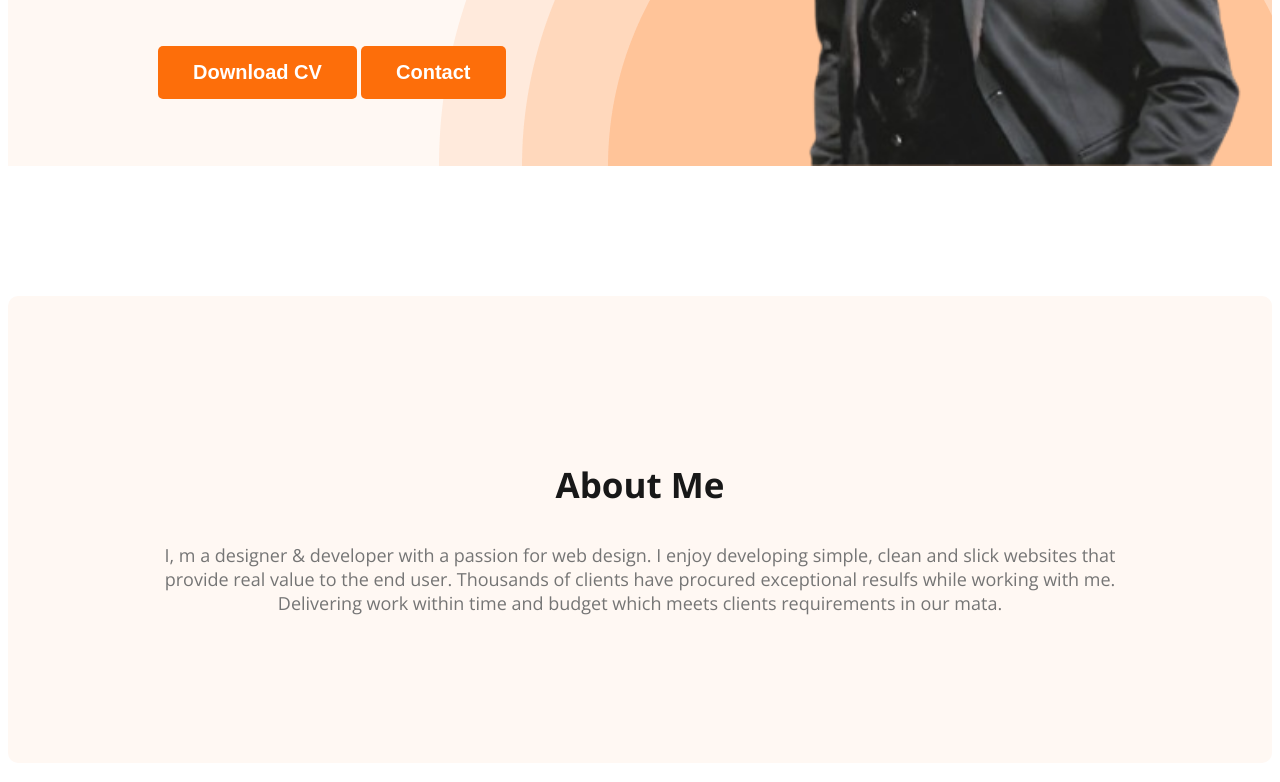
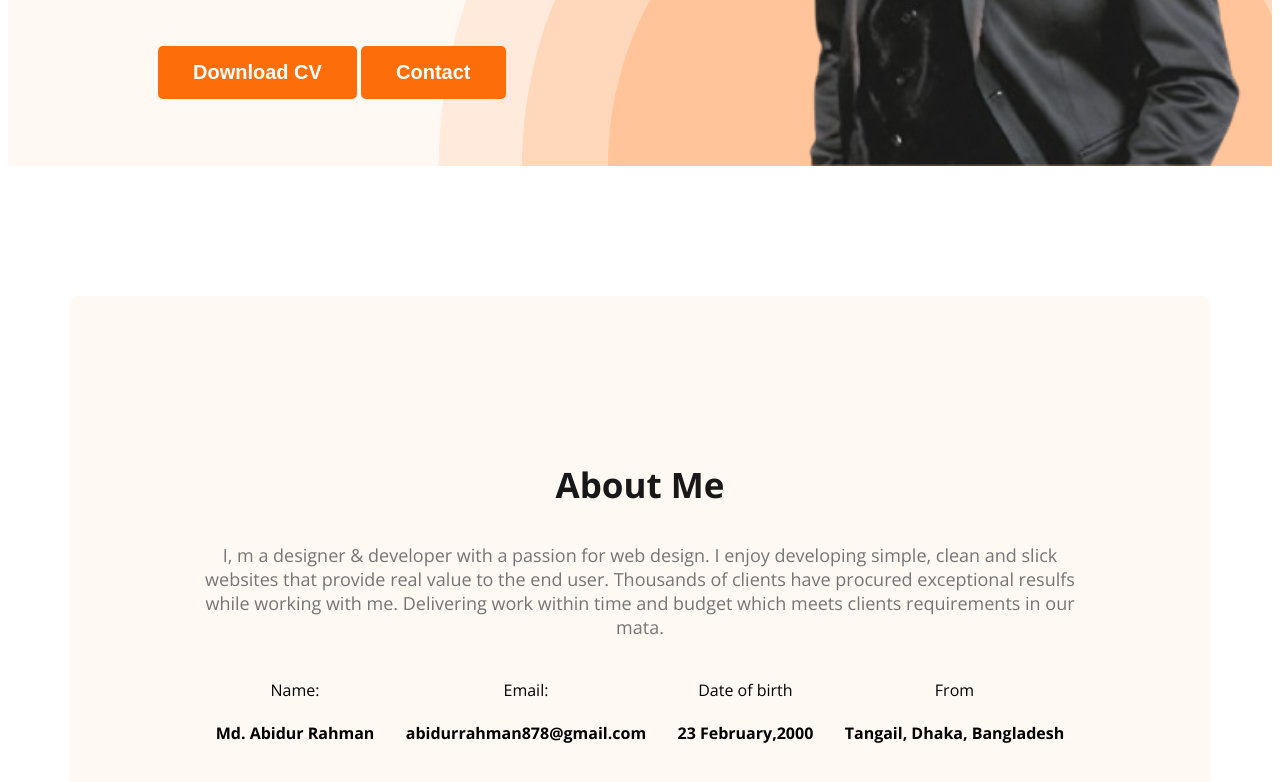
Before and after one commit to abidurrahman878/web-developer-portfolio, a plain HTML site: page index.html in a window 1280 px wide. Shown: the part 667-1449 px from the top of the page. Drawn offline with nearby package versions, Linux system fonts and the light colour scheme; files that its build step writes are made by us from their sources.

Commit message:
added about information

```diff
--- a/index.html
+++ b/index.html
@@ -36,6 +36,25 @@
         <section class="about">
             <h3 class="section-title">About Me</h3>
             <p class="section-description">I, m a designer & developer with a passion for web design. I enjoy developing simple, clean and slick websites that provide real value to the end user. Thousands of clients have procured exceptional resulfs while working with me. Delivering work within time and budget which meets clients requirements in our mata.</p>
+            <div class="about-info-container">
+                <!--.about-info*4>h4.info-title+p.info-description -->
+                <div class="about-info">
+                    <h4 class="info-title">Name:</h4>
+                    <p class="info-description">Md. Abidur Rahman</p>
+                </div>
+                <div class="about-info">
+                    <h4 class="info-title">Email:</h4>
+                    <p class="info-description">abidurrahman878@gmail.com</p>
+                </div>
+                <div class="about-info">
+                    <h4 class="info-title">Date of birth</h4>
+                    <p class="info-description">23 February,2000</p>
+                </div>
+                <div class="about-info">
+                    <h4 class="info-title">From</h4>
+                    <p class="info-description">Tangail, Dhaka, Bangladesh</p>
+                </div>
+            </div>
         </section>
     </main>
     <footer>
--- a/styles/portfolio.css
+++ b/styles/portfolio.css
@@ -72,6 +72,7 @@ nav a{
     font-size: 45px;
 }
 
+
 .banner{
     padding: 30px 30px 0px 150px;
     display: flex;
@@ -106,6 +107,10 @@ nav a{
 }
 
 /* main section styles */
+main{
+    max-width: 1140px;
+    margin: 0 auto;
+}
 
 /* about sections  styles */
 .about{
@@ -115,3 +120,19 @@ nav a{
     margin: 130px 0px;
 
 }
+
+.about-info-container{
+    display: flex;
+    justify-content: space-around;
+    max-width: auto;
+}
+.about-info{
+    text-align: center;
+}
+
+.info-title{
+    font-weight: normal;
+}
+.info-description{
+    font-weight: bold;
+}
```
